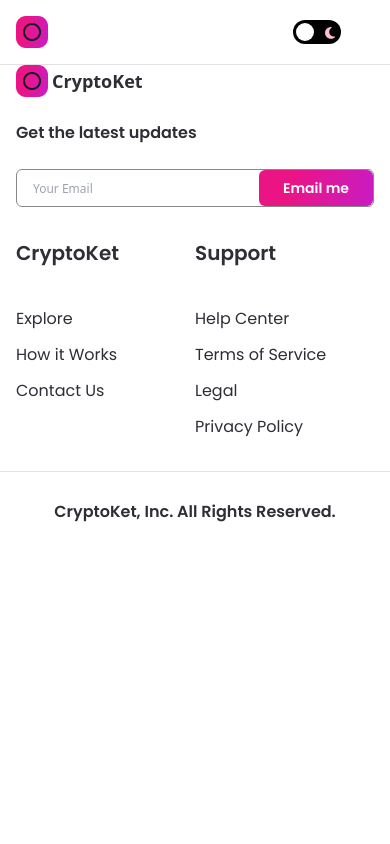
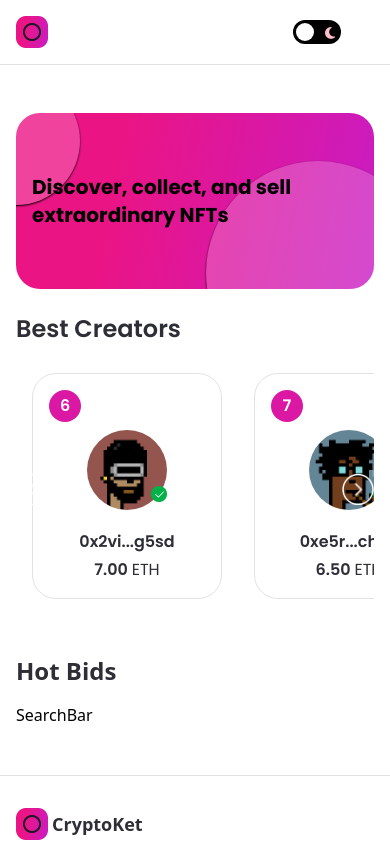
Before and after one commit to magomedov-b/bashir_nft_marketplace, a Next.js app: page / in a window 390 px wide. Shown: the top 844 px of the page. Built offline with nearby package versions, Linux system fonts and the light colour scheme.

Commit message:
Added best creators component

```diff
--- a/app/layout.js
+++ b/app/layout.js
@@ -11,8 +11,10 @@
     <body>
       <ThemeProvider attribute="class">
         <div className='dark:bg-nft-dark bg-white min-h-screen'>
-          <Navbar/>
-          {children}
+          <Navbar />
+          <div className="pt-65">
+            {children}
+          </div>
           <Footer/>
         </div>
         <Script src="https://kit.fontawesome.com/92f97cdb9f.js" crossOrigin="anonymous"/>
--- a/app/page.js
+++ b/app/page.js
@@ -1,7 +1,96 @@
-const Home = () => (
-  <div>
-    <h1 className=" text-2xl font-bold underline">Hello World</h1>
-  </div>
-);
+"use client";
+import { useState, useEffect, useRef } from "react";
+import { Banner, CreatorCard } from "@/components";
+import images from '@/assets'
+import { makeId } from "@/utils/makeId";
+import Image from "next/image";
+import { useTheme } from "next-themes";
+import dynamic from "next/dynamic";
 
+const Home = () => {
+  const [hideButtons, setHideButtons] = useState(false);
+  const { theme } = useTheme();
+  const parentRef = useRef(null);
+  const scrollRef = useRef(null);
+
+  const handleScroll = (direction) => {
+    const { current } = scrollRef;
+
+    const scrollAmount = window.innerWidth > 1800 ? 270 : 210;
+
+    if (direction === 'left') {
+      current.scrollLeft -= scrollAmount;
+    } else {
+      current.scrollLeft += scrollAmount;
+    }
+  };
+
+  const isScrollable = () => {
+    const { current } = scrollRef;
+    const { current: parent } = parentRef;
+    if (current?.scrollWidth >= parent?.offsetWidth) {
+      setHideButtons(false)
+    } else {
+      setHideButtons(true);
+    }
+  }
+
+  useEffect(() => {
+    isScrollable();
+    window.addEventListener('resize', isScrollable);
+    return () => {
+      window.removeEventListener('resize', isScrollable);
+    }
+  },)
+
+  return (
+    <div className="flex justify-center sm:px-4 p-12">
+      <div className="w-full minmd:w-4/5">
+        <Banner
+          name="Discover, collect, and sell extraordinary NFTs"
+          childStyles="md:text-4xl sm:text-2xl xs:text-xl text-left"
+          parentStyles="justify-start mb-6 h-72 sm:h-60 p-12 xs:p-4 xs:h-44 rounded-3xl"
+        />
+        <div>
+          <h1 className="font-poppins dark:text-white text-nft-black-1 text-2xl minlg:text-4xl font-semibold ml-4 xs:ml-0">
+            Best Creators
+          </h1>
+
+          <div
+            className="relative flex-1 max-w-full flex mt-3"
+            ref={parentRef}
+          >
+            <div className="flex flex-row w-max overflow-x-scroll no-scrollbar select-none" ref={scrollRef}>
+              {[6, 7, 8, 9, 10].map((i) => (
+                <CreatorCard
+                  key={`creator-${i}`}
+                  rank={i}
+                  creatorImage={images[`creator${i}`]}
+                  creatorName={`0x${makeId(3)}...${makeId(4)}`}
+                  creatorEths={10 - i * 0.5}
+                />
+              ))}
+              {!hideButtons && (
+                <>
+                  <div onClick={() => handleScroll('left')} className="absolute w-8 h-8 minlg:w-12 minlg:h-12 top-45 cursor-pointer left-0">
+                    <Image src={images.left} fill style={{ objectFit: 'contain' }} alt="left_arrow" className={theme === 'light' && 'filter invert'} />
+                  </div>
+                  <div onClick={() => handleScroll('right')} className="absolute w-8 h-8 minlg:w-12 minlg:h-12 top-45 cursor-pointer right-0">
+                    <Image src={images.right} fill style={{ objectFit: 'contain' }} alt="left_arrow" className={theme === 'light' && 'filter invert'} />
+                  </div>
+                </>
+              )}
+            </div>
+          </div>
+        </div>
+        <div className="mt-10">
+          <div className="flexBetween mx-4 xs:mx-0 minlg:mx-8 sm:flex-col sm:items-start">
+            <h1 className=" flex-1font-poppins dark:text-white text-nft-black-1 text-2xl minlg:text-4xl font-semibold sm:mb-4 ">Hot Bids</h1>
+            <div>SearchBar</div>
+          </div>
+        </div>
+      </div>
+    </div>
+  );
+};
 export default Home;
--- /dev/null
+++ b/components/Banner.jsx
@@ -0,0 +1,13 @@
+import React from 'react';
+
+const Banner = ({ name, childStyles, parentStyles }) => {
+  return (
+    <div className={`relative w-full flex items-center z-0 overflow-hidden nft-gradient ${parentStyles}`}>
+      <p className={`font-bold text-5xl font-poppins leading-70 ${childStyles}`}>{name}</p>
+      <div className="absolute w-48 h-48 sm:w-32 sm:h-32 rounded-full white-bg -top-9 -left-16 -z-5 shadow-sm shadow-black" />
+      <div className="absolute w-72 h-72 sm:w-56 sm:h-56 rounded-full white-bg -bottom-24 -right-14 -z-5 shadow-sm shadow-black"/>
+    </div>
+  );
+};
+
+export default Banner;
--- /dev/null
+++ b/components/CreatorCard.jsx
@@ -0,0 +1,40 @@
+import React from 'react';
+import Image from 'next/image';
+
+import images from '@/assets';
+
+const CreatorCard = ({rank, creatorImage, creatorName, creatorEths}) => {
+  return (
+    <div className="min-w-190 minlg:min-w-240 dark:bg-nft-black-3 bg-white border dark:border-nft-black-3 border-nft-gray-1 rounded-3xl flex flex-col p-4 m-4">
+      <div className="w-8 h-8 minlg:w-10 minlg:h-10 bg-nft-red-violet flexCenter rounded-full">
+        <p className="font-poppins text-white font-semibold text-base minlg:text-lg">{rank}</p>
+      </div>
+
+      <div className="my-2 flex justify-center">
+        <div className="relative w-20 h-20 minlg:w-28 minlg:h-28">
+          <Image
+            src={creatorImage}
+            fill
+            style={{ objectFit: 'cover' }}
+            alt="creatorName"
+            className="rounded-full"
+          />
+          <div className="absolute w-4 h-4 minlg:w-7 minlg:h-7 bottom-2 -right-0">
+            <Image
+              src={images.tick}
+              fill
+              style={{ objectFit: 'contain' }}
+              alt="tick"
+            />
+          </div>
+        </div>
+      </div>
+      <div className="mt-3 minlg:mt-7 text-center flexCenter flex-col">
+        <p className="font-poppins dark:text-white text-nft-black-1 font-semibold text-base">{creatorName}</p>
+        <p className="mt-1 font-poppins dark:text-white text-nft-black-1 font-semibold text-base">{creatorEths.toFixed(2)} <span className="font-normal">ETH</span></p>
+      </div>
+    </div>
+  )
+}
+
+export default CreatorCard
--- a/components/index.js
+++ b/components/index.js
@@ -1,5 +1,7 @@
 import Navbar from "./Navbar";
 import Footer from "./Footer";
 import Button from "./Button";
+import Banner from "./Banner";
+import CreatorCard from "./CreatorCard";
 
-export { Navbar, Footer, Button }
+export { Navbar, Footer, Button, Banner, CreatorCard };
--- /dev/null
+++ b/utils/makeId.js
@@ -0,0 +1,12 @@
+export const makeId = (length) => {
+  let result = '';
+
+  const characters = 'abcdefghijklmnopqrstuvwxyz0123456789';
+  const charactersLength = characters.length;
+  for (let i = 0; i < length; i++) {
+
+    result += characters.charAt(Math.floor(Math.random() * charactersLength));
+  }
+
+  return result
+}
```
